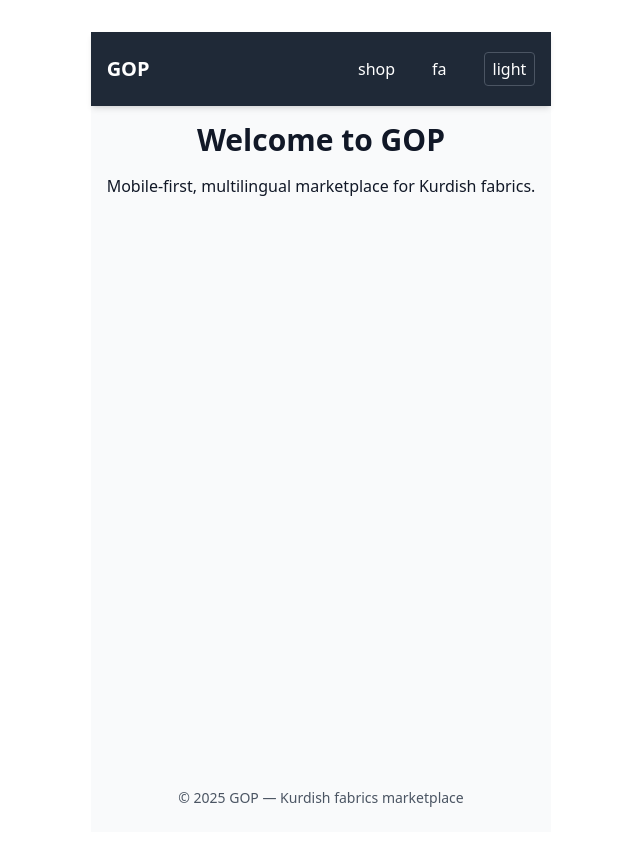
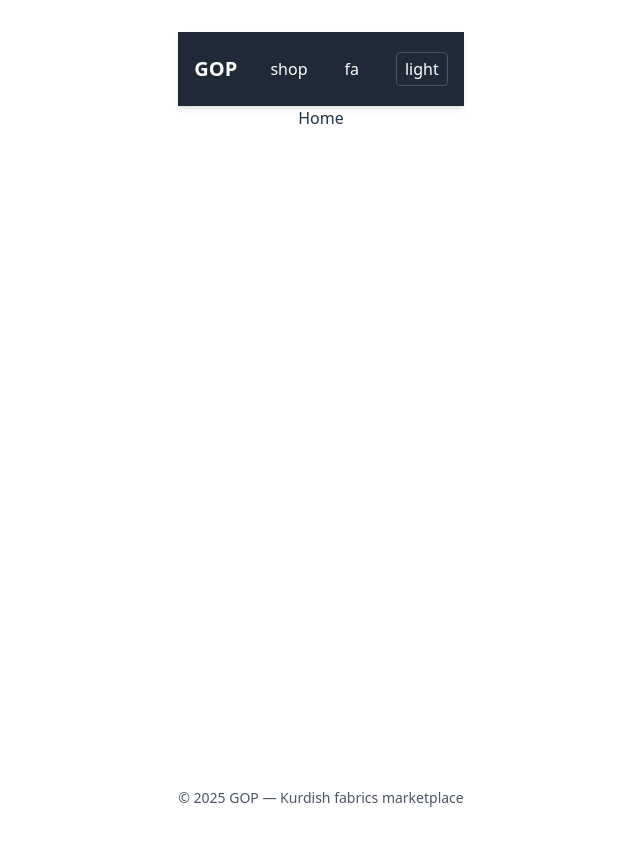
Before and after one commit to Diako999/gop-frontend, a React (Vite) app: page / in a window 1280 px wide. Shown: the top 846 px of the page, without its empty margins (319-959 px from the left). Built offline with nearby package versions, Linux system fonts and the light colour scheme.

Commit message:
adding pages folder with its omponents and routing

```diff
--- a/src/App.tsx
+++ b/src/App.tsx
@@ -1,16 +1,27 @@
-import Header from './components/Header'
-import MainContent from './components/MainContent'
-import Footer from './components/Footer'
+import {BrowserRouter, Routes, Route} from 'react-router-dom'
+import { useEffect } from 'react';
+import { useAppStore } from "./store/useAppStore";
+import Home from './pages/Home';
+import Product from './pages/Product';
+import Seller from './pages/Seller';
+import Layout from './components/Layout';
 import './App.css'
 import './index.css'
 
 function App() {
   return (
-    <div className="min-h-screen flex flex-col bg-gray-50 text-gray-900">
-      <Header />
-      <MainContent />
-      <Footer />
-    </div>
+    <BrowserRouter>
+      <Layout>
+        <Routes>
+          <Route path='/' element= {<Home/>} />
+          <Route path='/product/:id' element= {<Product/>}/>
+          <Route path='/seller/:id' element={<Seller/>}/>
+
+        </Routes>
+
+      </Layout>
+
+    </BrowserRouter>
   );
 }
 
--- /dev/null
+++ b/src/components/Layout.tsx
@@ -0,0 +1,19 @@
+import React from 'react'
+import Header from './Header'
+import Footer from './Footer'
+
+
+function Layout({children}) {
+  return (
+    <div className='min-h-screen flex flex-col'>
+        <Header/>
+        <main className="flex-grow">
+            {children}
+        </main>
+
+        <Footer/>
+    </div>
+  )
+}
+
+export default Layout
--- /dev/null
+++ b/src/pages/Home.tsx
@@ -0,0 +1,9 @@
+import React from 'react'
+
+function Home() {
+  return (
+    <div>Home</div>
+  )
+}
+
+export default Home
--- /dev/null
+++ b/src/pages/Product.tsx
@@ -0,0 +1,9 @@
+import React from 'react'
+
+function Product() {
+  return (
+    <div>Product</div>
+  )
+}
+
+export default Product
--- /dev/null
+++ b/src/pages/Seller.tsx
@@ -0,0 +1,9 @@
+import React from 'react'
+
+function Seller() {
+  return (
+    <div>Seller</div>
+  )
+}
+
+export default Seller
--- a/tailwind.config.js
+++ b/tailwind.config.js
@@ -5,7 +5,9 @@ module.exports = {
     "./src/**/*.{js,ts,jsx,tsx}",
   ],
   theme: {
-    extend: {},
+    extend: {
+      darkmode: "class"
+    },
   },
   plugins: [],
 };
```
